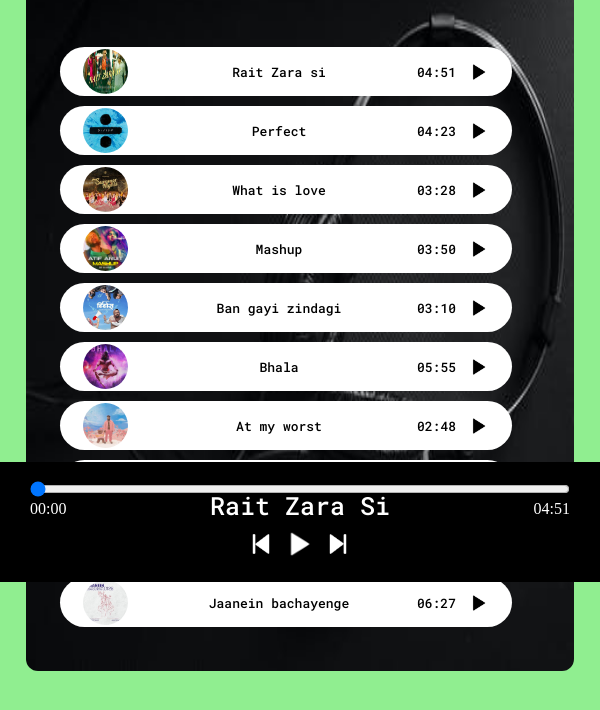
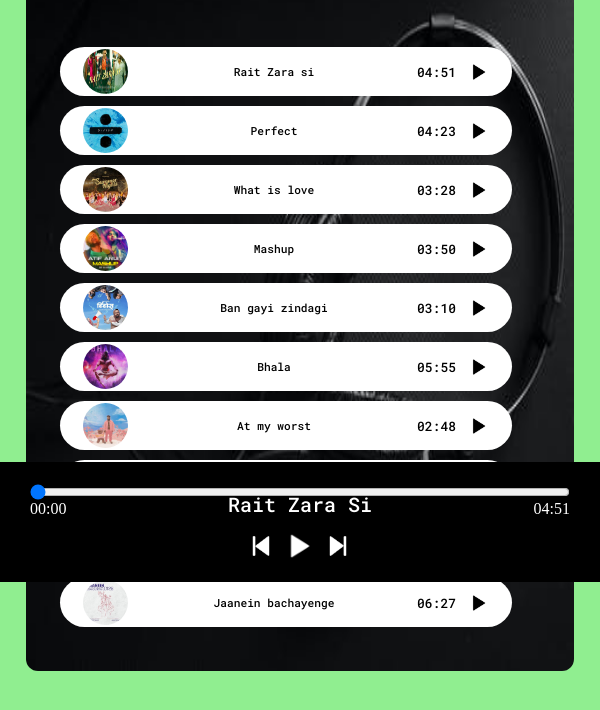
Before and after one commit to bitwisegaurav/spotify1, a plain HTML site: page index.html in a window 600 px wide. Shown: the part 218-928 px from the top of the page. Drawn offline with Linux system fonts and the light colour scheme.

Commit message:
changes1

```diff
--- a/spotify.css
+++ b/spotify.css
@@ -29,6 +29,12 @@ nav ul li {
     /* border: 2px solid red; */
     margin: 0 20px;
     font-size: large;
+    cursor: pointer;
+}
+
+nav ul li:hover{
+    color: lightgreen;
+    transition: 0.3s;
 }
 
 .logo {
@@ -37,6 +43,7 @@ nav ul li {
     font-size: 2rem;
     font-weight: 900;
     font-family: 'Ubuntu Condensed', sans-serif;
+    pointer-events: none;
 }
 
 .container {
@@ -129,7 +136,10 @@ nav ul li {
     margin: 10px 0;
     /* border: 2px solid red; */
 }
-
+.songName{
+    text-align: center;
+    pointer-events: none;
+}
 .songItem img {
     height: 45px;
     margin: 0 13px;
@@ -140,6 +150,8 @@ nav ul li {
     display: flex;
     justify-content: space-between;
     align-items: center;
+    margin-left: 10px;
+    pointer-events: none;
     /* height: 30px; */
     /* border: 2px solid red; */
 }
@@ -149,6 +161,7 @@ nav ul li {
 .songListPlay img{
     width: 20px;
     height: 20px;
+    cursor: pointer;
     /* border: 2px solid red; */
 }
 #time{
@@ -239,9 +252,6 @@ nav ul li {
     .songItem span{
         font-size: small;
     }
-    body {
-      background-color: red;
-    }
   }
 
 @media screen and (max-width: 600px) {
@@ -252,7 +262,7 @@ nav{
 }
 .play{
     margin-top: 4px;
-    transform: translate(-40%, -50%);
+    transform: translate(-40%, -30%);
     /* margin-bottom: 10px; */
     /* border: 2px solid red; */
 }
@@ -296,10 +306,13 @@ nav ul li{
     width: 90vw;
 }
 #masterSongName{
-    font-size: 25px;
+    font-size: 20px;
     padding: 5px 0;
     /* border: 2px solid red; */
-    transform: translate(0%, -80%);
+    transform: translate(0%, -90%);
+}
+.songItem .songName{
+    font-size: 0.7rem;
 }
 .songItem span{
     font-size: small;
--- a/spotify.js
+++ b/spotify.js
@@ -39,7 +39,9 @@ function rotating() {
 }
 
 // Handle play/pause click
-masterPlay.addEventListener('click', () => {
+masterPlay.addEventListener('click', playing);
+
+function playing() {
     if (audioElement.paused || audioElement.currentTime <= 0) {
         audioElement.play();
         masterSongName.innerText = songs[index].songName;
@@ -69,7 +71,7 @@ masterPlay.addEventListener('click', () => {
         })
         // gif.style.opacity = 0;
     }
-})
+}
 
 // Listen to events
 audioElement.addEventListener('timeupdate', () => {
```
Also changed, not shown: index.html (renamed from spotify.html).
